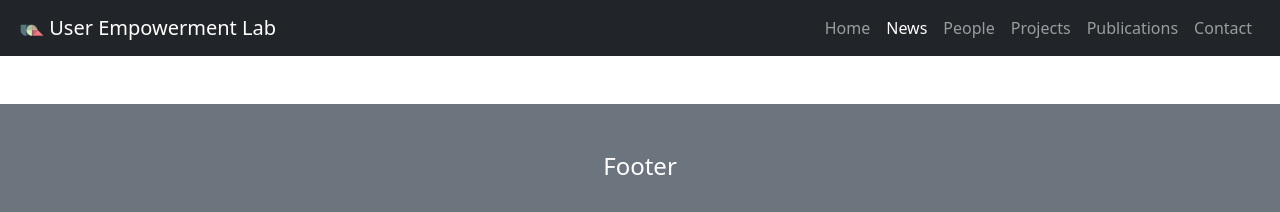
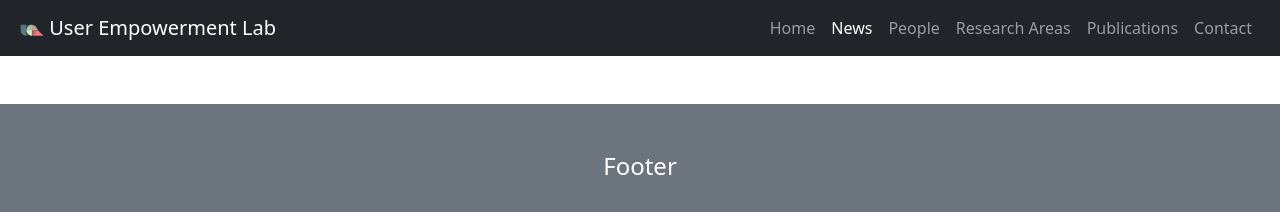
Before and after one commit to uelab/sample-pages, a Jekyll site: the page built from docs/news.md, in a window 1280 px wide. Shown: the top 212 px of the page. Built offline with Jekyll 4.4.1, drawn with Linux system fonts in a browser that asks for light colours.

Commit message:
Research areas test

```diff
--- a/docs/_data/nav-bar.yml
+++ b/docs/_data/nav-bar.yml
@@ -4,8 +4,8 @@
   link: /news.html
 - name: People
   link: /people.html
-- name: Projects
-  link: /projects.html
+- name: Research Areas
+  link: /research-areas.html
 - name: Publications
   link: /publications.html
 - name: Contact
```
Also changed, not shown: docs/index.md (+1 -1 lines).
